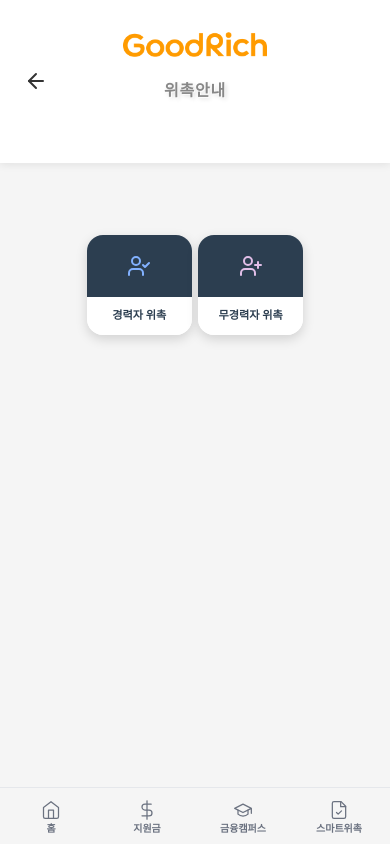
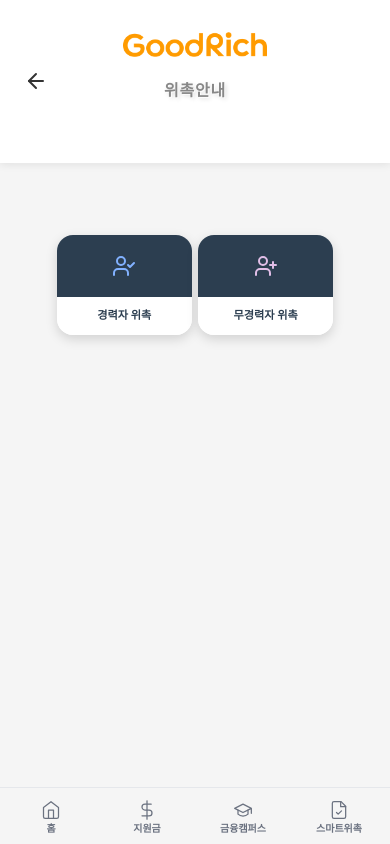
Before and after one commit to kim01033226699-lgtm/smartlink, a Next.js app: page /guidebook/onboarding in a window 390 px wide. Built offline with nearby package versions, Linux system fonts and the light colour scheme; no server answers.

Commit message:
재수정

```diff
--- a/app/guidebook/guidebook.css
+++ b/app/guidebook/guidebook.css
@@ -372,4 +372,27 @@
     margin-top: 1rem;
     padding: 0.5rem;
   }
+
+  /* Force header centering on mobile */
+  .guidebook-header .container {
+    display: flex;
+    flex-direction: column;
+    align-items: center;
+    width: 100%;
+    padding: 0 1rem;
+    box-sizing: border-box;
+  }
+
+  /* Ensure grid doesn't overflow */
+  .category-grid {
+    width: 100%;
+    box-sizing: border-box;
+    /* 3 columns are fine if min-width allows shrinking or screen is explicitly wide enough.
+       If 3 columns cause overflow, items shrink. */
+  }
+
+  .category-box {
+    /* Remove rigid min-width to prevent overflow on very small screens */
+    min-width: unset;
+  }
 }
--- a/app/guidebook/onboarding/onboarding.css
+++ b/app/guidebook/onboarding/onboarding.css
@@ -1108,4 +1108,10 @@
     flex-direction: column;
     align-items: center;
   }
+
+  /* Fix for menu alignment: 2 items should fill width on mobile */
+  .onboarding-page .category-box {
+    width: calc(50% - 0.5rem);
+    min-width: unset;
+  }
 }
```
